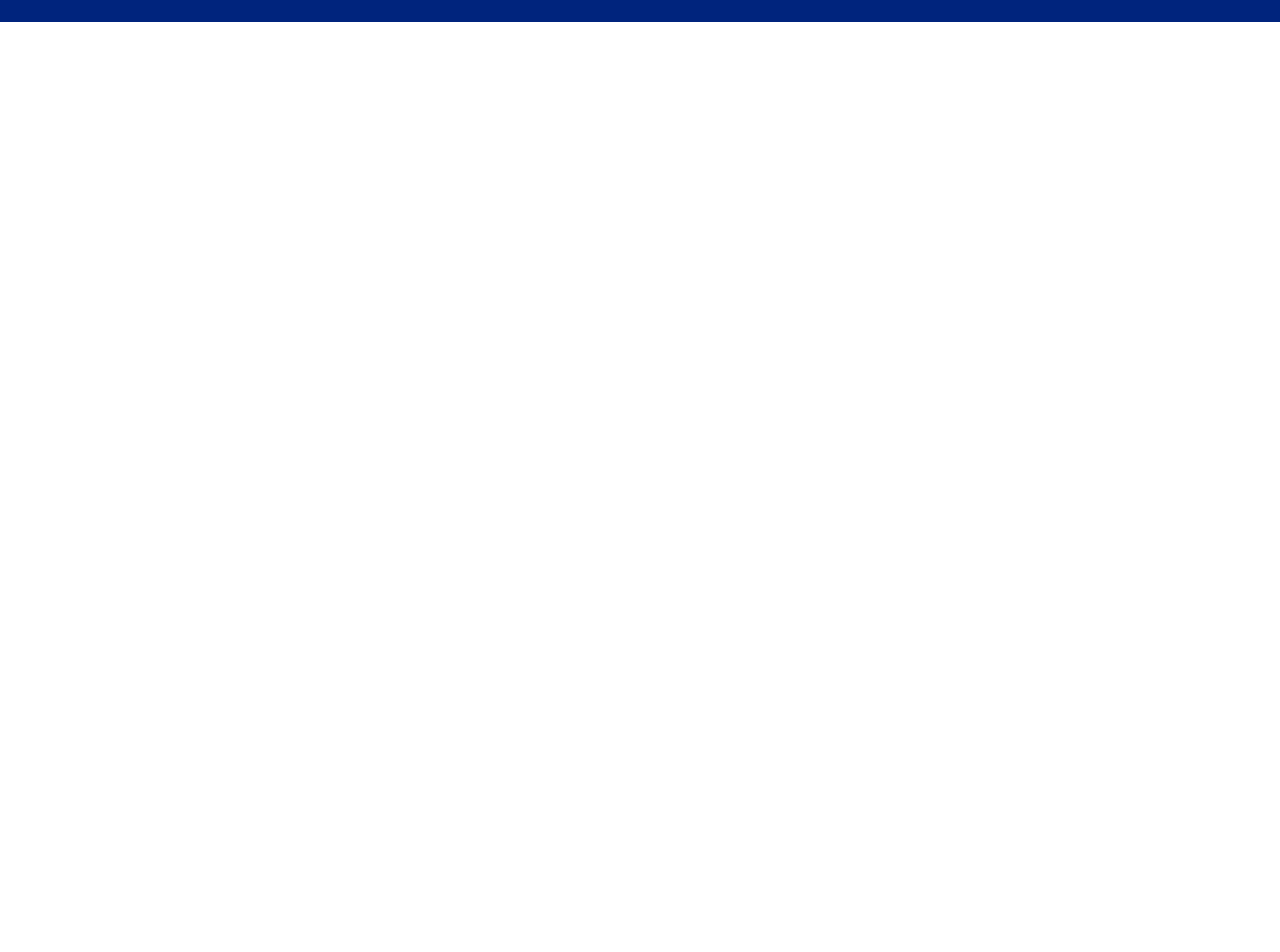
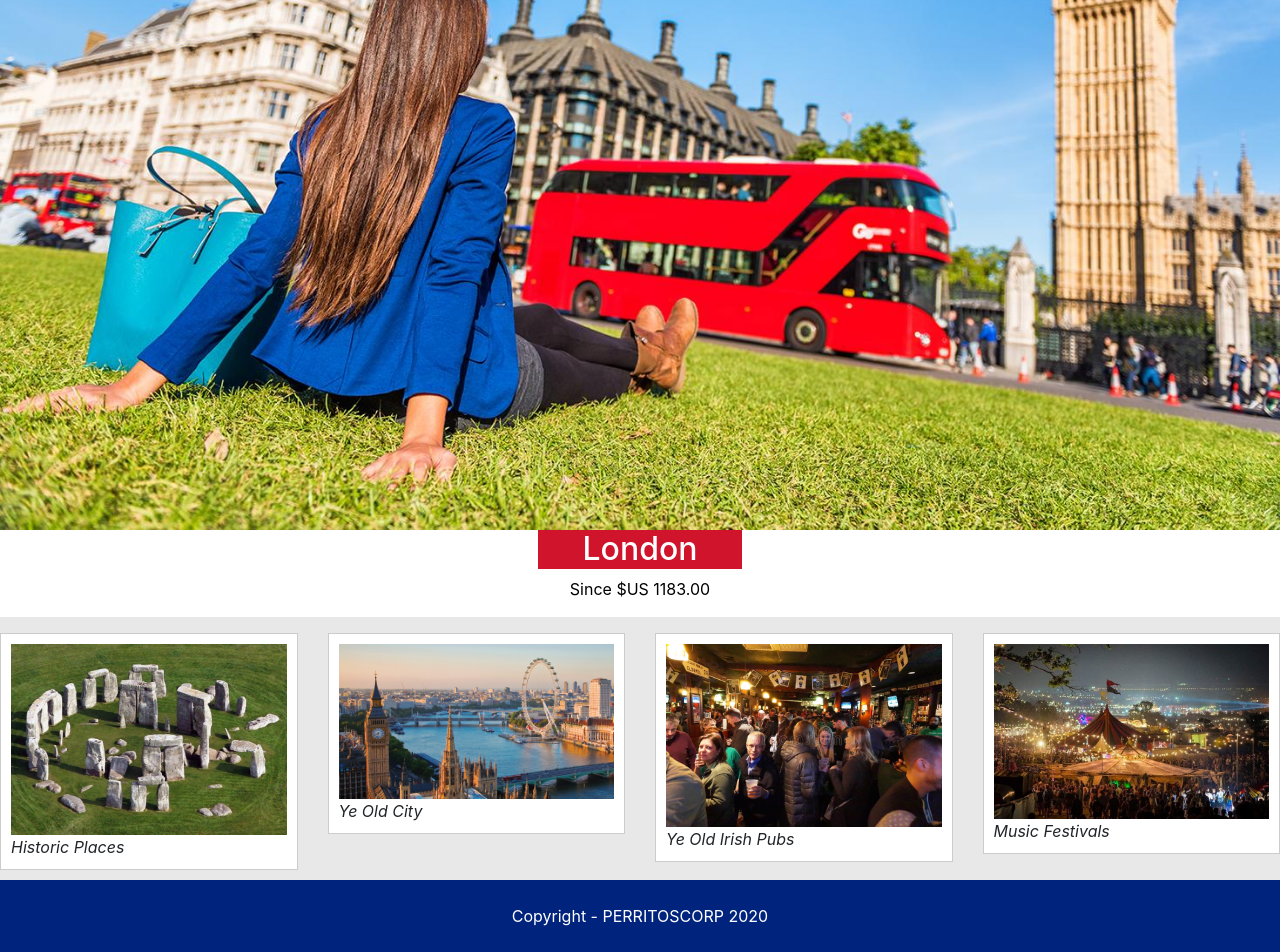
Before and after one commit to joysleepy/ex1, a plain HTML site: page index.html in a window 1280 px wide. Shown: the part 400-1352 px from the top of the page. Before the commit the page ends 800 px from the top, so only its background shows below. Drawn offline with nearby package versions, Linux system fonts and the light colour scheme.

Commit message:
Cambiazos antes de empezar clase 6-2

```diff
--- a/index.html
+++ b/index.html
@@ -48,8 +48,21 @@
               </nav>
         </header>
 
+        <main>
+            <section>
+                <img src="img/bck_uk_tours.jpg" alt="" srcset="">
+            </section>
+            <section>
+                <div>
+                    <h2>London</h2>
+                </div>
+                <div>
+                    <p>Since $US 1183.00</p>
+                </div>
+            </section>
+        </main>
 
-        <section class="mainBlock" id="galeriaUno">
+        <section class="" id="galeriaUno">
             <div class="row">
                 <div class="column col-12 col-md-6 col-lg-4 col-xl-3">
                     <div class="inner">
--- a/style.css
+++ b/style.css
@@ -34,6 +34,27 @@ header nav{
     background-color:#cf142b !important;
 }
 
+main section img{
+    width: 100%;
+    background-size: cover;
+}
+
+main section h2{
+    width: 16%;
+    background: #cf142b;
+    color: white;
+    margin-left: 42%;
+    margin-right: 42%;
+}
+
+main section div{
+    text-align: center;
+}
+
+main section div p{
+    color: black;
+}
+
 footer{
     background-color: #00247d;
 }
@@ -45,6 +66,7 @@ footer{
 section#galeriaUno {
     background-color: #E8E8E8;
     width: 100%;
+    padding-top: 1em;
 }
 
 .column{
```
Also changed, not shown: img/bck_uk_tours.jpg (added), 1 other file.
